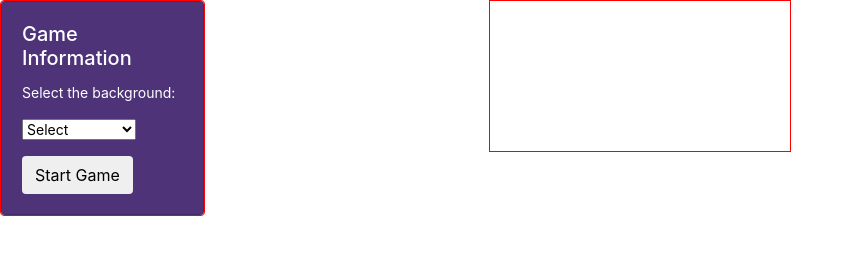
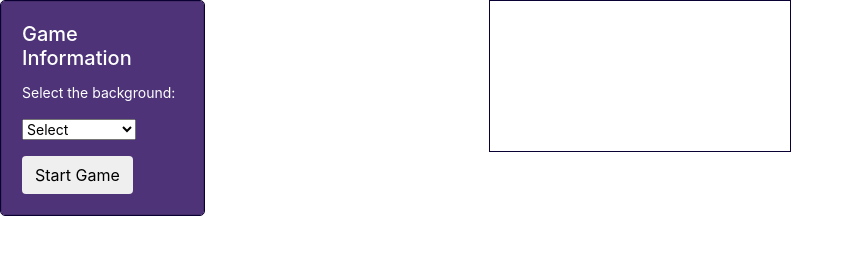
Before and after one commit to brunau1/simple-game, a plain HTML site: page index.html in a window 1280 px wide. Shown: the whole page, without its empty margins (0-854 px from the left). Drawn offline with nearby package versions, Linux system fonts and the light colour scheme.

Commit message:
design modifications

```diff
--- a/css/style.css
+++ b/css/style.css
@@ -3,7 +3,7 @@ body{
 	padding: 0;
 }
 canvas{
-	border: 1px solid red;
+	border: 1px solid #0a0033;
 	margin: auto;
 }
 
@@ -13,9 +13,9 @@ canvas{
 }
 #panel{
 	position: fixed;
-	border: 0.5px solid red;
+	border: 1px solid #0a0033;
 	width: 16%;
-	border-radius: 4px;
+	border-radius: 5px;
 }
 #endGame{
 	font-size: 1.5em;
```
